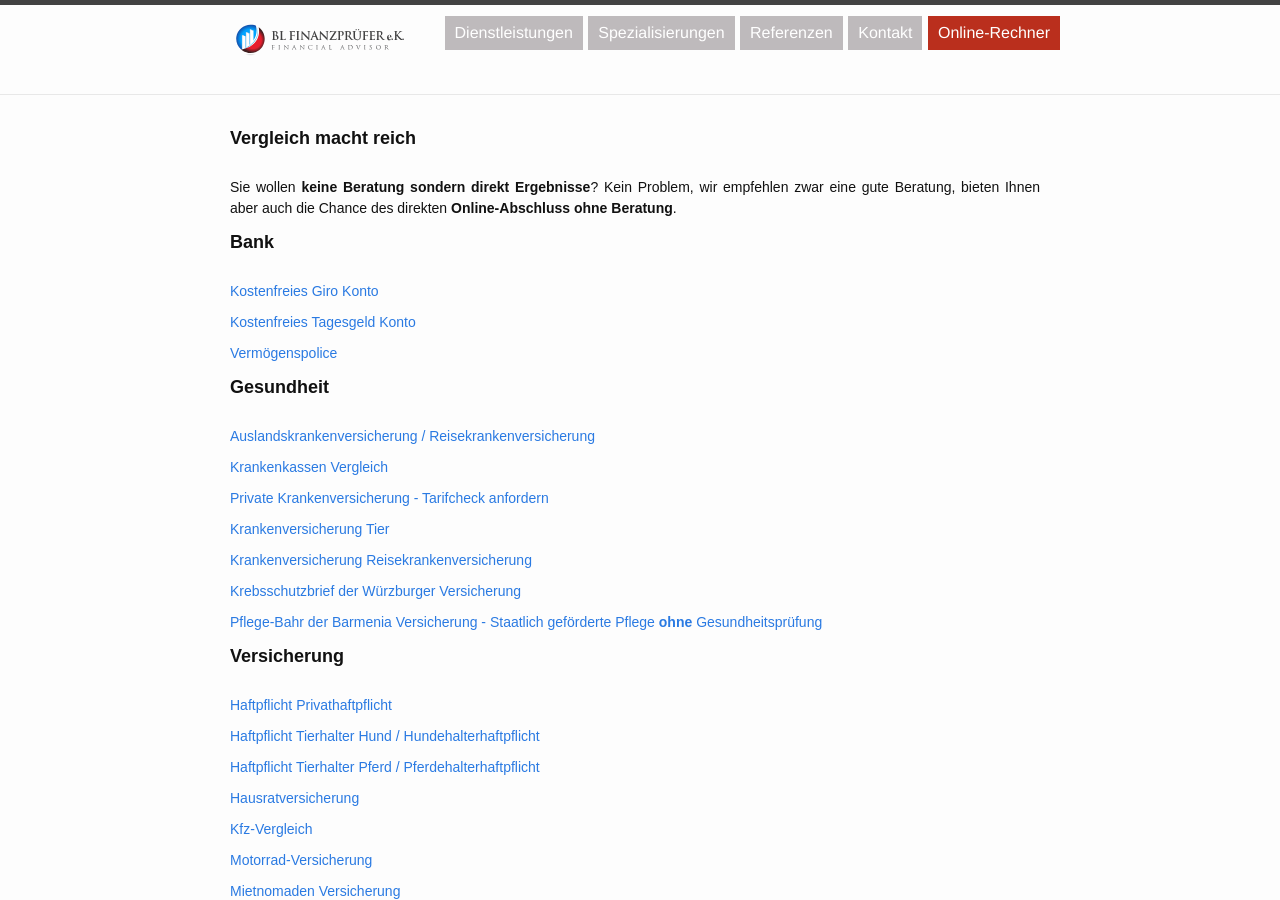
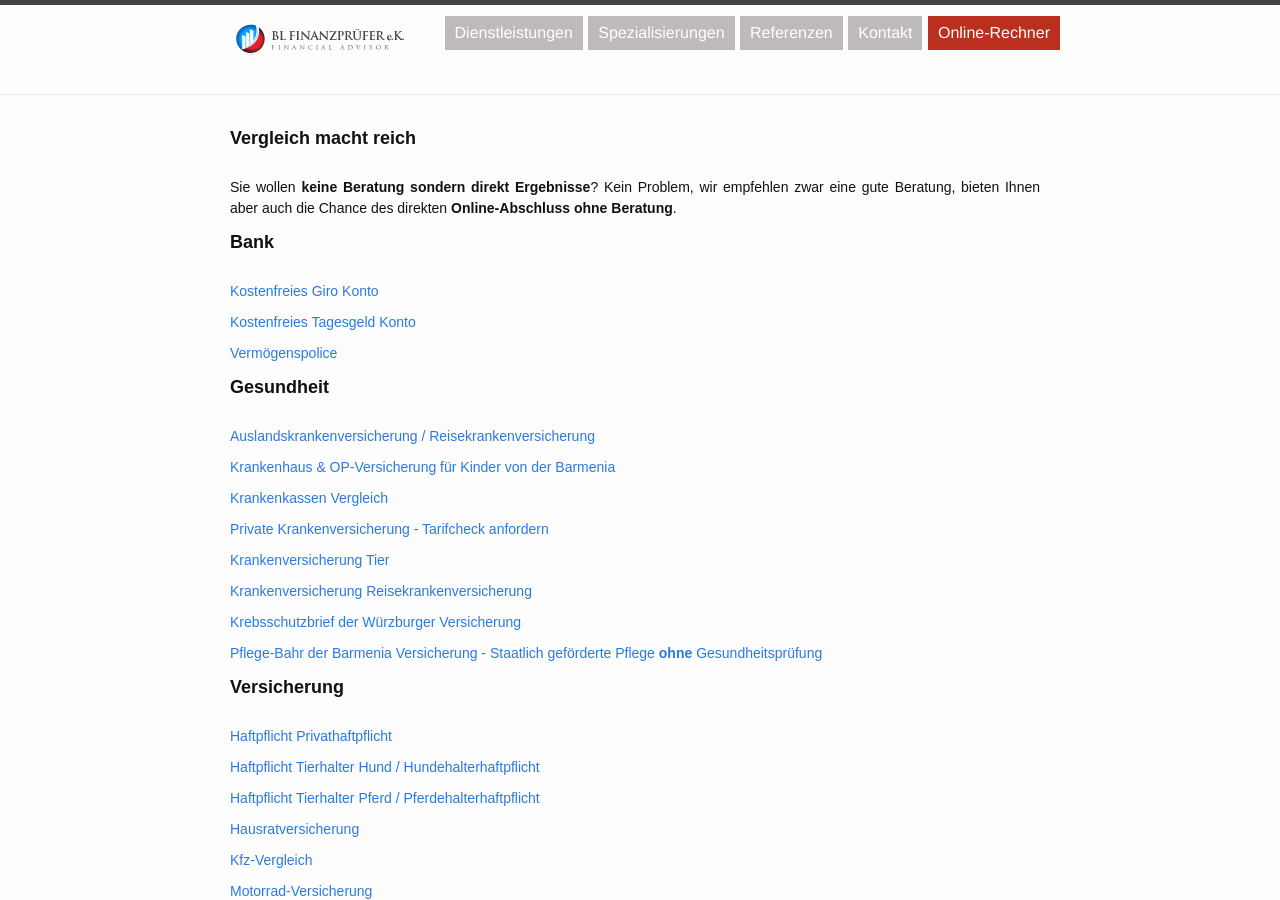
Before and after one commit to Die-Finanzpruefer/die-finanzpruefer.github.io, a Jekyll site: the page built from 05_onlinerechner.md, in a window 1280 px wide and 900 px high. Built offline with Jekyll 4.4.1, drawn with Linux system fonts in a browser that asks for light colours; some web fonts are replaced.

Commit message:
Update 05_onlinerechner.md

```diff
--- a/05_onlinerechner.md
+++ b/05_onlinerechner.md
@@ -19,6 +19,8 @@ Sie wollen __keine Beratung sondern direkt Ergebnisse__? Kein Problem, wir empfe
 # Gesundheit
 
 [Auslandskrankenversicherung / Reisekrankenversicherung](https://www.inobroker.de/fwd/vergleiche/rkv.jsp?mID=194769&partnerID=public)
+
+[Krankenhaus & OP-Versicherung für Kinder von der Barmenia](https://ssl.barmenia.de/de/service/online-abschluesse/stationaere-vorsorge/tops_1.xhtml?ADM=00731624?ADM=00731624)
 
 [Krankenkassen Vergleich](http://www.kassensucheservice.de/index.php?m=2000361&iframe=false)
 
```
